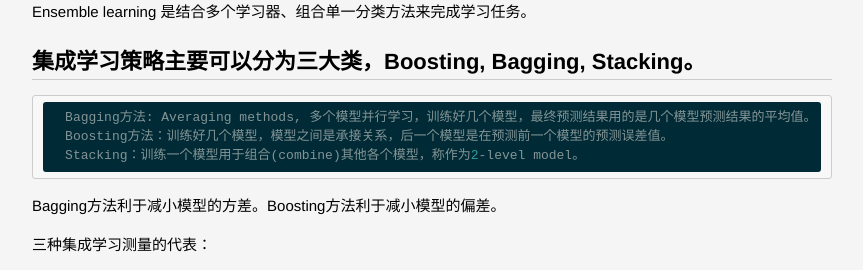
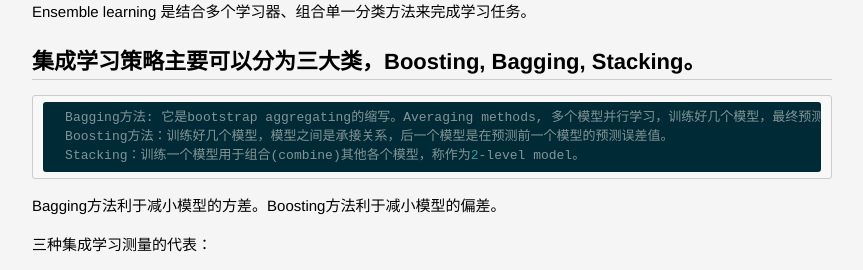
Before and after one commit to lucky521/blog, a Jekyll site: the page built from _posts/ml/2018-03-25-boosting.markdown, in a window 1280 px wide and 900 px high, scrolled down 786 px. Shown: the part 150-420 px from the top of the window, without its empty margins (208-1071 px from the left). Built offline with Jekyll 4.4.1, drawn with Linux system fonts in a browser that asks for light colours.

Commit message:
update blog

```diff
--- a/_posts/ml/2017-06-14-deep-learning.markdown
+++ b/_posts/ml/2017-06-14-deep-learning.markdown
@@ -273,6 +273,9 @@ L2 正规化是附加权重的平方之和，L1是附加权重的绝对值之和
 Normalization 的目的是为了加快训练效率（训练速度）。
 
 ### Batch Normalization
+
+BN由2015年提出，近年来越来越流行，几乎被用在每一种神经网络模型中，用于处理input layer。
+
 
 ### Layer Normalization
 
--- a/_posts/ml/2018-03-25-boosting.markdown
+++ b/_posts/ml/2018-03-25-boosting.markdown
@@ -10,7 +10,7 @@ Ensemble learning 是结合多个学习器、组合单一分类方法来完成
 
 ## 集成学习策略主要可以分为三大类，Boosting, Bagging, Stacking。
 
-      Bagging方法: Averaging methods, 多个模型并行学习，训练好几个模型，最终预测结果用的是几个模型预测结果的平均值。
+      Bagging方法: 它是bootstrap aggregating的缩写。Averaging methods, 多个模型并行学习，训练好几个模型，最终预测结果用的是几个模型预测结果的平均值。
       Boosting方法：训练好几个模型，模型之间是承接关系，后一个模型是在预测前一个模型的预测误差值。
       Stacking：训练一个模型用于组合(combine)其他各个模型，称作为2-level model。
 
--- a/_posts/ml/2019-02-04-Famous-Model.markdown
+++ b/_posts/ml/2019-02-04-Famous-Model.markdown
@@ -84,6 +84,8 @@ https://jalammar.github.io/visualizing-neural-machine-translation-mechanics-of-s
 
 BERT的全称是Bidirectional Encoder Representation from Transformers，即双向Transformer的Encoder，因为decoder是不能获要预测的信息的。模型的主要创新点都在pre-train方法上，即用了Masked LM和Next Sentence Prediction两种方法分别捕捉词语和句子级别的representation。
 
+https://mp.weixin.qq.com/s/mFRhp9pJRa9yHwqc98FMbg
+
 
 # Deep-learning based Gragh models
 
--- a/_posts/ml/2019-05-21-ML-System.markdown
+++ b/_posts/ml/2019-05-21-ML-System.markdown
@@ -208,6 +208,8 @@ https://papers.nips.cc/paper/5656-hidden-technical-debt-in-machine-learning-syst
 
 https://storage.googleapis.com/pub-tools-public-publication-data/pdf/aad9f93b86b7addfea4c419b9100c6cdd26cacea.pdf
 
+[美团搜索的模型系统实践](toutiao.com/i6850045815361110535)
+
 [machine-learning-systems-design](https://github.com/chiphuyen/machine-learning-systems-design)
 
 [Deep Learning Infrastructure at Scale: An Overview](https://mlconf.com/blog/deep-learning-infrastructure-at-scale-an-overview/)
```
